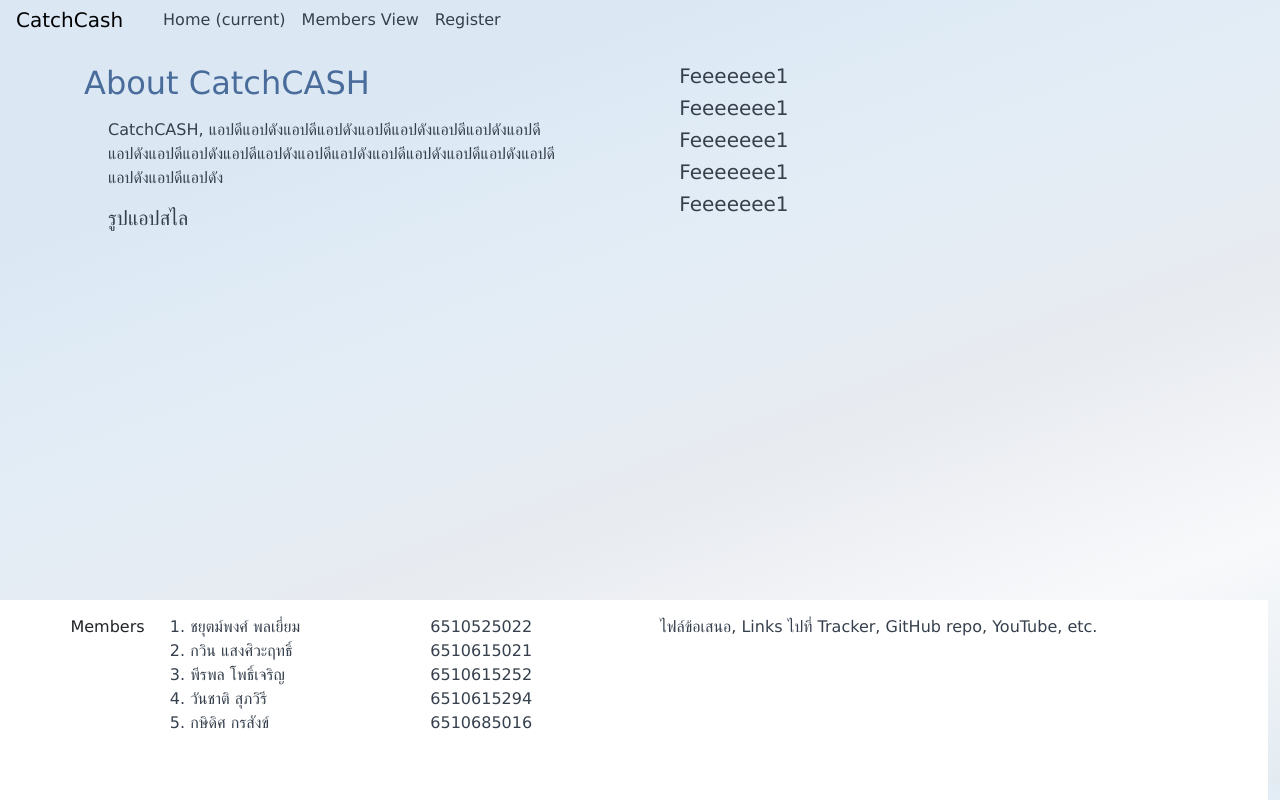
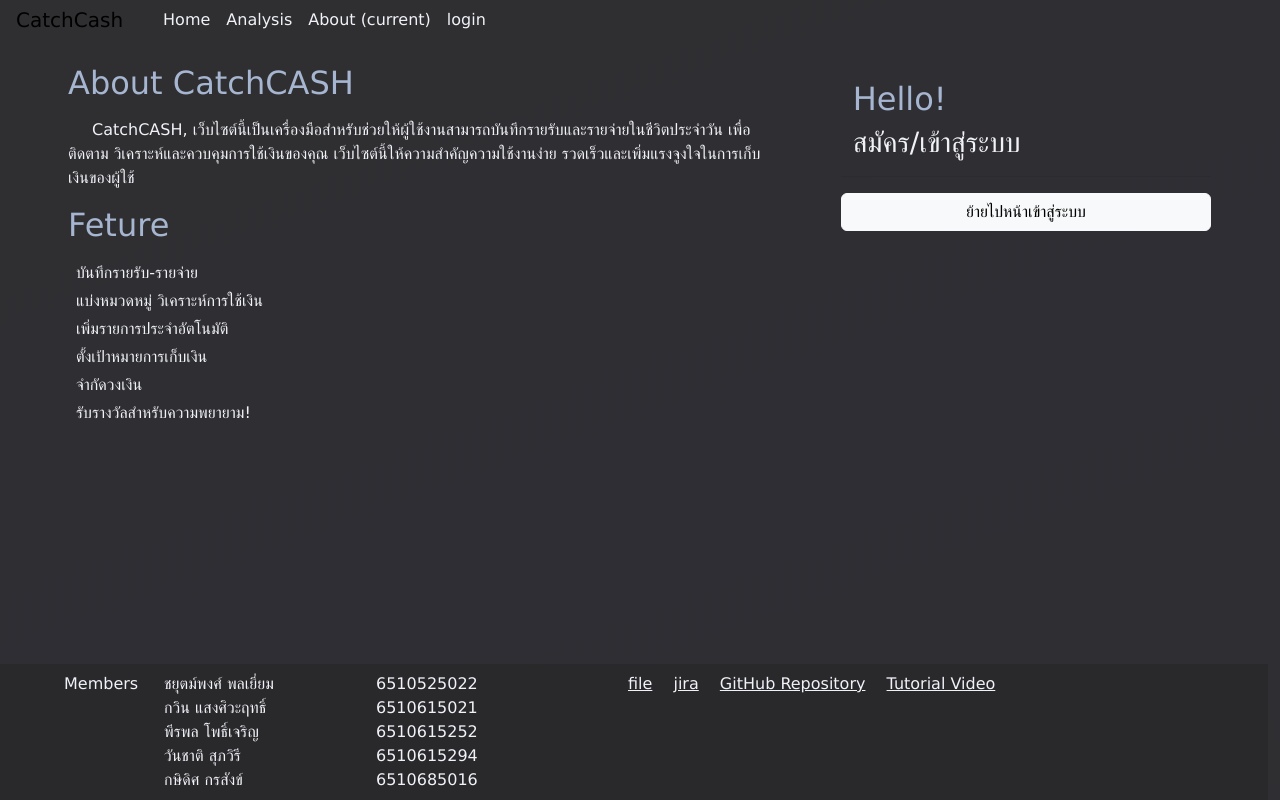
Before and after one commit to 6510685016/CN331-Project, a Django app: page / in a window 1280 px wide. Run offline with Django 5.2, Linux system fonts and the light colour scheme; some libraries are stand-ins or nearby versions.

Commit message:
v0.2 prototype

```diff
--- a/catchcash/mainapp/static/dark.css
+++ b/catchcash/mainapp/static/dark.css
@@ -1,3 +1,10 @@
+body {
+    background: linear-gradient(160deg, #2f2e30, #2f2e31, #2f2e33, #2f2e34,#2f2e33, #2f2e31);
+    font-family: verdana;
+    font-size: medium;
+    overflow-y: scroll;
+}
+
 .content {
     display: flex;
     height: 93vh;
@@ -18,20 +25,14 @@
     display: contents;
 }
 
-body {
-    background: linear-gradient(160deg, #191f25, #191f28, #191f25, #191f25,#191f28, #191f31);
-    font-family: verdana;
-    font-size: medium;
-}
-
 .text-normal {
-    color: #eaedf2;
+    color: #eff2f7;
 }
 
 .text-header {
-    color: #b8d1f3;
+    color: #a6b5d0;
 }
 
 .bg-bar {
-    background:#252728;
-  }
+    background-color:   #29282b;
+}
--- a/catchcash/mainapp/static/light.css
+++ b/catchcash/mainapp/static/light.css
@@ -1,3 +1,10 @@
+body {
+  background: linear-gradient(160deg, #dbe8f4, #dbe8f4, #e3edf6, #e8ebf0, #f8f9fb, #e3ebf1);
+  font-family: verdana;
+  font-size: medium;
+  overflow-y: scroll;
+}
+
 .content {
   display: flex;
   height: 93vh;
@@ -18,12 +25,6 @@
   display: contents;
 }
 
-body {
-  background: linear-gradient(160deg, #dbe8f4, #dbe8f4, #e3edf6, #e8ebf0,#f8f9fb, #e3ebf1);
-  font-family: verdana;
-  font-size: medium;
-}
-
 .text-normal {
   color: #36404d;
 }
@@ -33,6 +34,5 @@ body {
 }
 
 .bg-bar {
-  padding: 7px;
-  background-color: white;
+  background-color:   #f4f6f9;
 }
--- a/catchcash/mainapp/templates/NavBar.html
+++ b/catchcash/mainapp/templates/NavBar.html
@@ -1,7 +1,7 @@
 <!DOCTYPE html>
 <html lang="en">
 
-{% if 'dark1' == 'dark' %}
+{% if 'dark' == 'dark' %}
     <link href="/static/dark.css" rel="stylesheet" type="text/css" />
 {% else %}
     <link href="/static/light.css" rel="stylesheet" type="text/css" />
@@ -15,15 +15,18 @@
             <a class="navbar-brand px-3 text-header" href="#">CatchCash</a>
 
             <ul class="navbar-nav mr-auto">
-                <li class="nav-item active">
-                    <a class="nav-link text-normal" href="/">Home <span class="sr-only">(current)</span></a>
+                <li class="nav-item">
+                    <a class="nav-link text-normal" href="/">Home</a>
                 </li>
                 <li class="nav-item">
-                    <a class="nav-link text-normal" href="% url 'members' %}">Members View</a>
+                    <a class="nav-link text-normal" href="% url 'members' %}">Analysis</a>
+                </li>
+                <li class="nav-item active">
+                    <a class="nav-link text-normal" href="% url 'members' %}">About <span class="sr-only">(current)</span> </a>
                 </li>
                 {% if not user.is_authenticated %}
                     <li class="nav-item">
-                        <a class="nav-link text-normal" href="% url 'register' %}">Register</a>
+                        <a class="nav-link text-normal" href="% url 'login' %}">login</a>
                     </li>
                 {% endif %}
             </ul>
--- a/catchcash/mainapp/templates/about.html
+++ b/catchcash/mainapp/templates/about.html
@@ -6,7 +6,7 @@
 
 {% block content %}
 
-{% if 'dark1' == 'dark' %}
+{% if 'dark' == 'dark' %}
     <link href="/static/dark.css" rel="stylesheet" type="text/css" />
 {% else %}
     <link href="/static/light.css" rel="stylesheet" type="text/css" />
@@ -16,33 +16,58 @@
 <html lang="en">
 
 <body>
-    <div class="h-50">
+    <div class="h-50 ">
         <div class="container-fluid row mt-4">
-        <div class="col-11 col-md-5 ms-5">
-            <h2 class="ms-4 mb-3 text-header">About CatchCASH</h2>
-            <p class="ms-5 text-normal">CatchCASH, แอปดีแอปดังแอปดีแอปดังแอปดีแอปดังแอปดีแอปดังแอปดีแอปดังแอปดีแอปดังแอปดีแอปดังแอปดีแอปดังแอปดีแอปดังแอปดีแอปดังแอปดีแอปดังแอปดีแอปดัง</p>
+            <div class="col-11 col-md-7 ms-5">
+                <h2 class="ms-2 mb-3 text-header">About CatchCASH</h2>
+                <p class="ms-2 text-normal" style="text-indent: 1.5em;"> CatchCASH, เว็บไซต์นี้เป็นเครื่องมือสำหรับช่วยให้ผู้ใช้งานสามารถบันทึกรายรับและรายจ่ายในชีวิตประจำวัน เพื่อติดตาม วิเคราะห์และควบคุมการใช้เงินของคุณ เว็บไซต์นี้ให้ความสำคัญความใช้งานง่าย รวดเร็วและเพิ่มแรงจูงใจในการเก็บเงินของผู้ใช้ </p>
 
-            <h5 class="ms-5 text-normal">รูปแอปสไล</h5>
-        </div>
-        <div class="col-11 col-md-5 ms-5">
-            <h5 class="ms-5 text-normal">Feeeeeee1</h5>
-            <h5 class="ms-5 text-normal">Feeeeeee1</h5>
-            <h5 class="ms-5 text-normal">Feeeeeee1</h5>
-            <h5 class="ms-5 text-normal">Feeeeeee1</h5>
-            <h5 class="ms-5 text-normal">Feeeeeee1</h5>
+                <h2 class="ms-2 mb-3 text-header">Feture</h2>
+                <div class="ms-3 mb-1 text-normal">บันทึกรายรับ-รายจ่าย</div>
+                <div class="ms-3 mb-1 text-normal">แบ่งหมวดหมู่ วิเคราะห์การใช้เงิน</div>
+                <div class="ms-3 mb-1 text-normal">เพิ่มรายการประจำอัตโนมัติ</div>
+                <div class="ms-3 mb-1 text-normal">ตั้งเป้าหมายการเก็บเงิน</div>
+                <div class="ms-3 mb-1 text-normal">จำกัดวงเงิน</div>
+                <div class="ms-3 mb-1 text-normal">รับรางวัลสำหรับความพยายาม!</div>
+            </div>
+
+            {% if not user.is_authenticated %}
+            <div class="col-11 col-md-4 ms-5">
+                <div class="container row login-container glass mb-2">
+                    <h2 class="pt-3 text-header">Hello! </h2>
+                    <h3 class="pb-2 text-normal">สมัคร/เข้าสู่ระบบ</h3>
+                    <hr noshade size=“10” width=“40/80%”>
+                    <button class="btn btn-light">
+                        <a class="nav-link" href="/">ย้ายไปหน้าเข้าสู่ระบบ</a>
+                    </button>
+                </div>
+            </div>
+            {% endif %}
+            {% if user.is_authenticated %}
+            <div class="col-11 col-md-4 ms-5">
+                <div class="container row login-container glass mb-2">
+                    <h2 class="pt-3 text-header">Hello! name</h2>
+                    <h3 class="pb-2 text-normal">คุณเข้าสู่ระบบสำเร็จแล้ว</h3>
+                    <hr noshade size=“10” width=“40/80%”>
+                    <button class="btn btn-light">
+                        <a class="nav-link" href="/">ย้ายไปหน้า HOME</a>
+                    </button>
+                </div>
+            </div>
+            {% endif %}
         </div>
     </div>
 
-    <div class="w-100 h-25 position-absolute bottom-0 start-50 translate-middle-x bg-bar row">
+    <div class="w-100 h-30 position-absolute bottom-0 start-50 translate-middle-x row bg-bar">
         <div class="col-12 col-md-6 p-2 row">
             <div class="col-1"></div>
-            <div class="col-1 ms-3">Members</div>
-            <div class="col-6">
-                <div class="ms-5 text-normal"> 1. ชยุตม์พงศ์ พลเยี่ยม  </div>
-                <div class="ms-5 text-normal"> 2. กวิน แสงศิวะฤทธิ์  </div>
-                <div class="ms-5 text-normal"> 3. พีรพล โพธิ์เจริญ  </div>
-                <div class="ms-5 text-normal"> 4. วันชาติ สุภวิรี  </div>
-                <div class="ms-5 text-normal"> 5. กษิดิศ กรสังข์  </div>
+            <div class="col-1 ms-3 text-normal">Members</div>
+            <div class="col-5">
+                <div class="ms-5 text-normal"> ชยุตม์พงศ์ พลเยี่ยม  </div>
+                <div class="ms-5 text-normal"> กวิน แสงศิวะฤทธิ์  </div>
+                <div class="ms-5 text-normal"> พีรพล โพธิ์เจริญ  </div>
+                <div class="ms-5 text-normal"> วันชาติ สุภวิรี  </div>
+                <div class="ms-5 text-normal"> กษิดิศ กรสังข์  </div>
             </div>
             <div class="col-3">
                 <div class=" text-normal"> 6510525022 </div>
@@ -53,7 +78,10 @@
             </div>
         </div>
         <div class="col-12 col-md-6 p-2">
-            <div class="ms-5 text-normal">ไฟล์ข้อเสนอ, Links ไปที่ Tracker, GitHub repo, YouTube, etc.</div>
+            <a href="" class="ms-3 text-normal">file</a>
+            <a href="" class="ms-3 text-normal">jira</a>
+            <a href="https://github.com/6510685016/CN331-Project.git" class="ms-3 text-normal">GitHub Repository</a>
+            <a href="" class="ms-3 text-normal">Tutorial Video</a>
         </div>
     </div>
 
--- a/catchcash/mainapp/templates/base.html
+++ b/catchcash/mainapp/templates/base.html
@@ -9,7 +9,7 @@
     integrity="sha384-QWTKZyjpPEjISv5WaRU9OFeRpok6YctnYmDr5pNlyT2bRjXh0JMhjY6hW+ALEwIH" crossorigin="anonymous">
 </head>
 
-{% if 'dark1' == 'dark' %}
+{% if 'dark' == 'dark' %}
     <link href="/static/dark.css" rel="stylesheet" type="text/css" />
 {% else %}
     <link href="/static/light.css" rel="stylesheet" type="text/css" />
```
